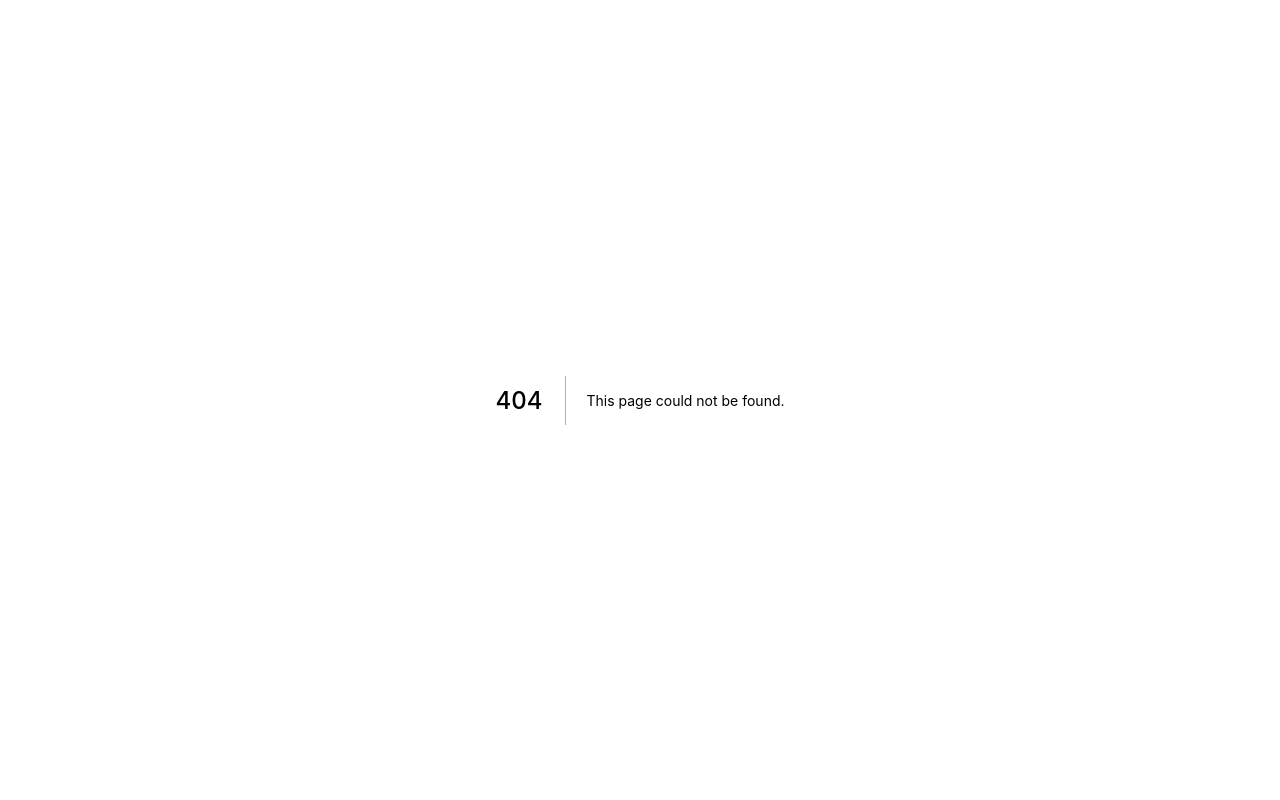
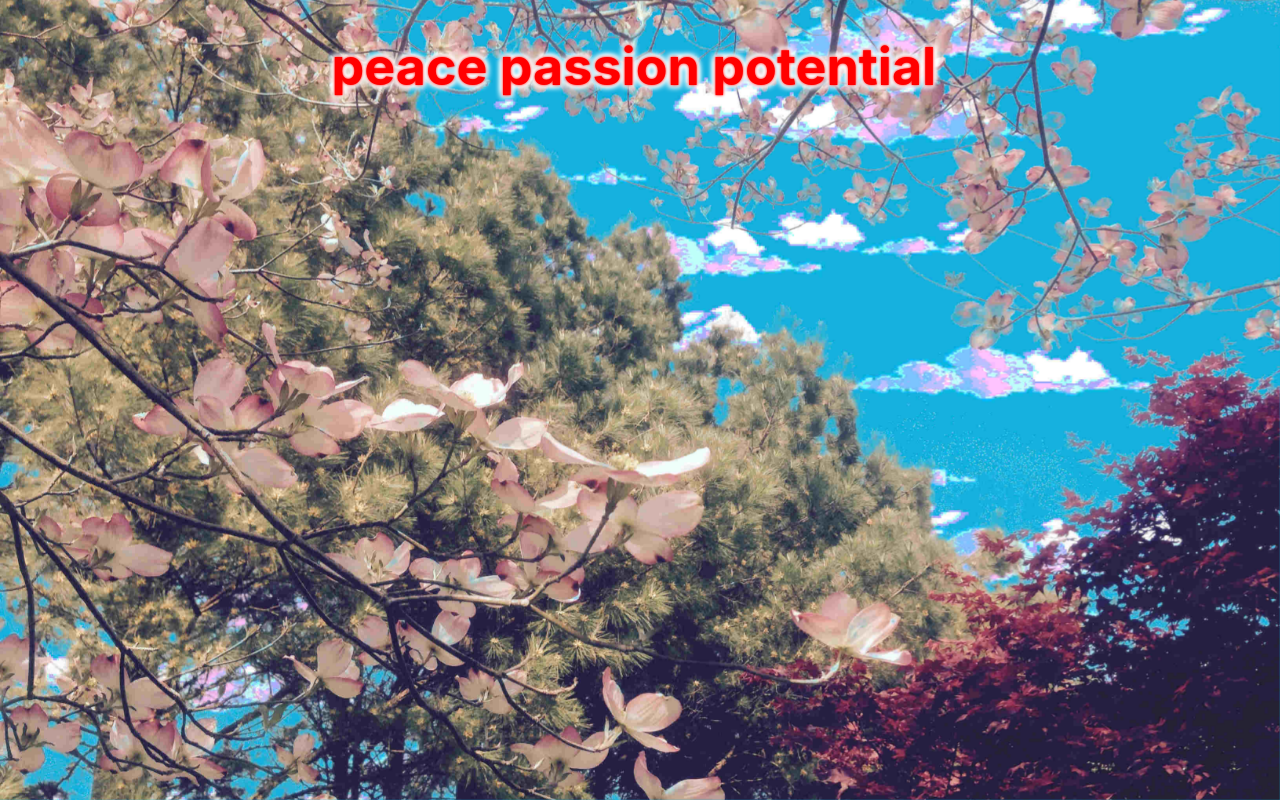
Before and after one commit to joshuanario/pepepages, a Next.js app: page /amnesia in a window 1280 px wide. Before the commit this address had no page. Built offline with nearby package versions, Linux system fonts and the light colour scheme.

Commit message:
joshuanario.com

```diff
--- /dev/null
+++ b/components/Amnesia/Dichotomy.tsx
@@ -0,0 +1,82 @@
+import React from 'react'
+
+type State = {
+    isMounting: boolean,
+    isAnimating: boolean,
+    text: string
+}
+
+type Props = {
+    firstText: string,
+    secondText: string,
+    mountingClass: string,
+    animatingClass: string
+}
+
+export default class Dichotomy extends React.Component<Props, State> {
+    constructor(props: Props){
+        super(props)
+        this.state = {
+            isMounting: true,
+            isAnimating: false,
+            text: props.firstText
+        }
+        this.onEnter = this.onEnter.bind(this)
+        this.onTouch = this.onTouch.bind(this)
+    }
+
+    componentDidMount () {
+        this.setState(
+            {
+                isMounting: true,
+            },
+            () => {
+                setTimeout(
+                    () => {
+                        this.setState({
+                            isMounting: false
+                        })
+                    },
+                    3000
+                )
+            }
+        )
+    }
+
+    animateAndToggle(content: string | null) {
+        this.setState(
+            {
+                isAnimating: true,
+                text: content === this.props.firstText ? this.props.secondText : this.props.firstText
+            },
+            () => {
+                setTimeout(
+                    () => {
+                        this.setState({
+                            isAnimating: false
+                        })
+                    },
+                    10000
+                )
+            }
+        )
+    }
+
+    onEnter(e: React.MouseEvent) {
+        e.preventDefault();
+        this.animateAndToggle(e.currentTarget.textContent);
+    }
+
+    onTouch(e: React.TouchEvent) {
+        e.preventDefault();
+        this.animateAndToggle(e.currentTarget.textContent);
+    }
+
+    render() {
+        const className = this.state.isMounting ? this.props.mountingClass : this.state.isAnimating ? this.props.animatingClass : ""
+
+        return (
+            <span className={className} onMouseEnter={this.onEnter} onTouchEnd={this.onTouch}>{this.state.text}</span>
+        )
+    }
+}
--- /dev/null
+++ b/components/Amnesia/NoisyScreen.tsx
@@ -0,0 +1,19 @@
+import React from 'react'
+import styles from '../../styles/Home.module.css'
+
+const NoisyScreen: React.FC = () => {
+  return (
+
+    <div style={
+        {
+          position: "fixed",
+          width: "100%",
+          height: "100%",
+          top: 0,
+          left: 0
+        }
+      } className={styles["Rolling-stripes"]}/>
+  )
+}
+
+export default NoisyScreen
--- /dev/null
+++ b/components/Amnesia/index.tsx
@@ -0,0 +1,62 @@
+import React from 'react'
+import NoisyScreen from './NoisyScreen'
+import PP from './Dichotomy'
+import styles from '../../styles/Home.module.css'
+
+
+let up = Math.random() >= 0.4
+const peace = up ? 'peace' : 'poise'
+const poise = up ? 'poise' : 'peace'
+
+up = Math.random() >= 0.4
+const passion = up ? 'passion' : 'power'
+const power = up ? 'power' : 'passion'
+
+up = Math.random() >= 0.4
+const piquancy = up ? 'piquancy' : 'potential'
+const potential = up ? 'potential' : 'piquancy'
+
+
+type State = {
+  isNoisy: boolean
+}
+
+export default class App extends React.Component<object, State> {
+  constructor(prop: object){
+    super(prop)
+    this.state = {
+      isNoisy: true,
+    }
+  }
+
+  componentDidMount() {
+    setTimeout(
+        () => {
+            this.setState({
+              isNoisy: false
+            })
+        },
+        3000
+    )
+  }
+
+  render() {
+    const { isNoisy } = this.state
+
+    let content = isNoisy ? <NoisyScreen/> : (
+      <h1 className={styles["App-text"]}>
+        <PP firstText={peace} secondText={poise} animatingClass={styles["Fading"]} mountingClass={styles["Slip-slide"]} ></PP>&nbsp;
+        <PP firstText={passion} secondText={power} animatingClass={styles["Saturating"]} mountingClass={styles["See-saw"]} ></PP>&nbsp;
+        <PP firstText={piquancy} secondText={potential} animatingClass={styles["Springy"]} mountingClass={styles["Inflate"]} ></PP>&nbsp;
+      </h1>
+    )
+
+    return (
+      <div className={styles["App"]}>
+        <header className={styles["App-header"]}>
+          { content }
+        </header>
+      </div>
+    )
+  }
+}
--- /dev/null
+++ b/pages/amnesia.tsx
@@ -0,0 +1,34 @@
+import type { NextPage } from 'next'
+import Head from 'next/head'
+import Amnesia from '../components/Amnesia'
+
+// const AmnesiaPage: NextPage = ({ photos }) => {
+const AmnesiaPage: NextPage = () => {
+  return (
+    <>
+      <Head>
+        <title>Amnesia | joshuanario.com</title>
+        <link rel="shortcut icon" href="/favicon.ico" />
+      </Head>
+      <Amnesia />
+    </>
+
+  )
+}
+
+// This function gets called at build time
+// export async function getStaticProps() {
+
+
+//   const res = await fetch('https://.../posts')
+//   const photos = await res.json()
+
+//   return {
+//     props: {
+//       photos,
+//     },
+//   }
+// }
+
+
+export default AmnesiaPage
```
